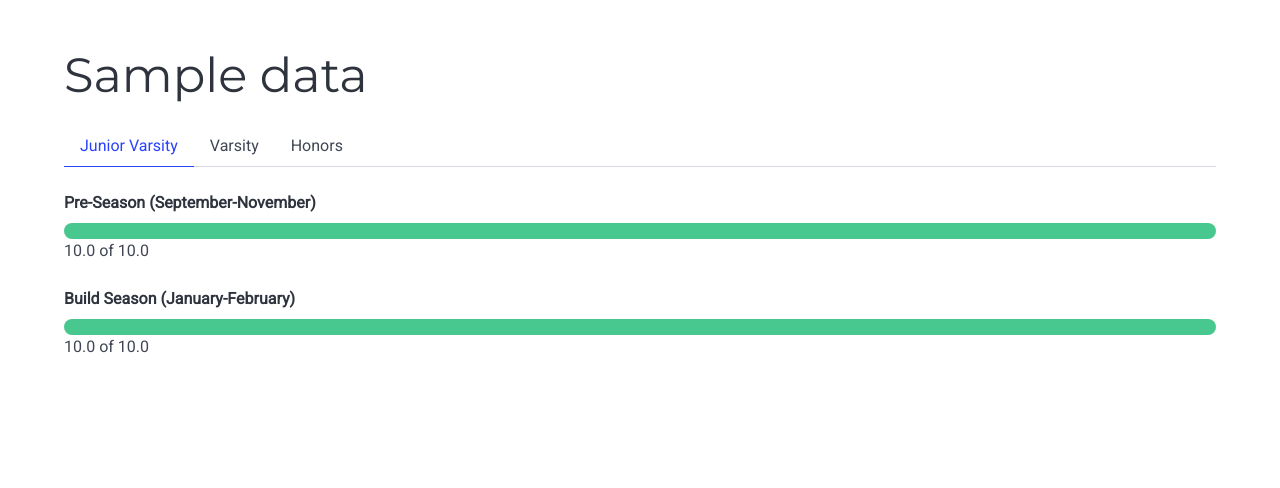
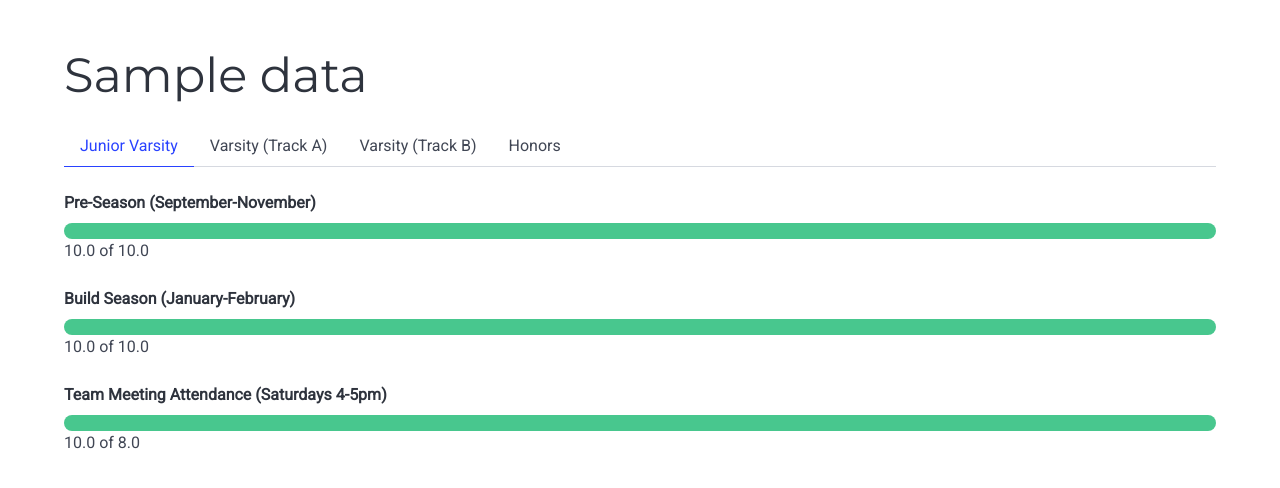
Before and after one commit to rebelreyek/UniTime, a Flask app: template student-app/templates/display.html.jinja in a window 1280 px wide. Shown: the part 52-540 px from the top of the page. Run offline with Flask 3, Linux system fonts and the light colour scheme; the template is opened without the code that fills it: most values are stand-ins (such as "Sample title", 1, 10 or a date in 2020).

Commit message:
becoming dumber and also adding team meeting attendance bar

```diff
--- a/student-app/app.py
+++ b/student-app/app.py
@@ -101,6 +101,9 @@ def student_data(member):
     outreach_honors = 35
     tech_honors = 250
 
+    # team meeting count - blanket across the board, so could live somehwere else. or here
+    team_meeting = 8 #8x1
+
     name = member["Name"]
 
     if member["Rookie"] == "TRUE":
@@ -120,6 +123,7 @@ def student_data(member):
     business_obj = member["Business"]
     business_fundraising = member["Value"]
     outreach_ec = False
+    meet_attendance = member["Team Meetings"]
 
     if member["Outreach EC"] == "TRUE":
         outreach_ec = True
@@ -138,6 +142,7 @@ def student_data(member):
             "biz_obj": business_obj,
             "biz_fund": business_fundraising,
             "outreach_ec": outreach_ec,
+            "meet_attendance": meet_attendance,
     }
     return data
 
--- a/student-app/templates/display.html.jinja
+++ b/student-app/templates/display.html.jinja
@@ -6,35 +6,31 @@
 <div class="tabs">
   <ul>
     <li data-target="jv-progress" class="is-active"><a>Junior Varsity</a></li>
-    <li data-target="varsity-progress"><a>Varsity</a></li>
+    <li data-target="varsity-a"><a>Varsity (Track A)</a></li>
+    <li data-target="varsity-b"><a>Varsity (Track B)</a></li>
     <li data-target="honors-progress"><a>Honors</a></li>
   </ul>
 </div>
 <div id="jv-progress">
   {{ unitime_progress("jv-pre", "Pre-Season (September-November)", data.pre_hrs, data.pre_target) }}
   {{ unitime_progress("jv-build", "Build Season (January-February)", data.build_hrs, data.jv_build) }}
+  {{ unitime_progress("meet_attendance", "Team Meeting Attendance (Saturdays 4-5pm)", data.meet_attendance, 8) }}
 </div>
-<div class="is-hidden" id="varsity-progress">
-  <div class="tabs">
-  <ul>
-    <li data-target="track-a" class="is-active"><a>Track A</a></li>
-    <li data-target="track-b"><a>Track B</a></li>
-  </ul>
-  </div>
-  <div id="track-a">
+<div class="is-hidden" id="varsity-a">
   {{ unitime_progress("varsity-pre", "Pre-Season (September-November)", data.pre_hrs, data.pre_target) }}
   {{ unitime_progress("varsity-build", "Build Season (January-February)", data.build_hrs, data.v_build) }}
+  {{ unitime_progress("meet_attendance", "Team Meeting Attendance (Saturdays 4-5pm)", data.meet_attendance, 8) }}
   {{ unitime_progress("varsity-outreach", "Outreach Hours", data.outreach_hrs, data.outreach_target) }}
   {{ unitime_progress("varsity-business", "Business Objectives", data.biz_obj, 3) }}
   {{ unitime_progress("varsity-business-req", "Business Fundraising", data.biz_fund, 100) }}
 </div>
-  <div class="is-hidden" id="track-b">
+<div class="is-hidden" id="varsity-b">
   {{ unitime_progress("varsity-pre", "Pre-Season (September-November)", data.pre_hrs, data.pre_target) }}
   {{ unitime_progress("varsity-tech", "Total Tech Hours", data.tech_hrs, data.tech_target) }}
+  {{ unitime_progress("meet_attendance", "Team Meeting Attendance (Saturdays 4-5pm)", data.meet_attendance, 8) }}
   {{ unitime_progress("varsity-outreach", "Outreach Hours", data.outreach_hrs, data.outreach_target) }}
   {{ unitime_progress("varsity-business", "Business Objectives", data.biz_obj, 3) }}
   {{ unitime_progress("varsity-business-req", "Business Fundraising", data.biz_fund, 100) }}
-  </div>
 </div>
 <div class="is-hidden" id="honors-progress">
   {{ unitime_progress("honors-tech", "Total Tech Hours", data.tech_hrs, 250) }}
```
Lines whose indentation alone changed are shown as unchanged.
